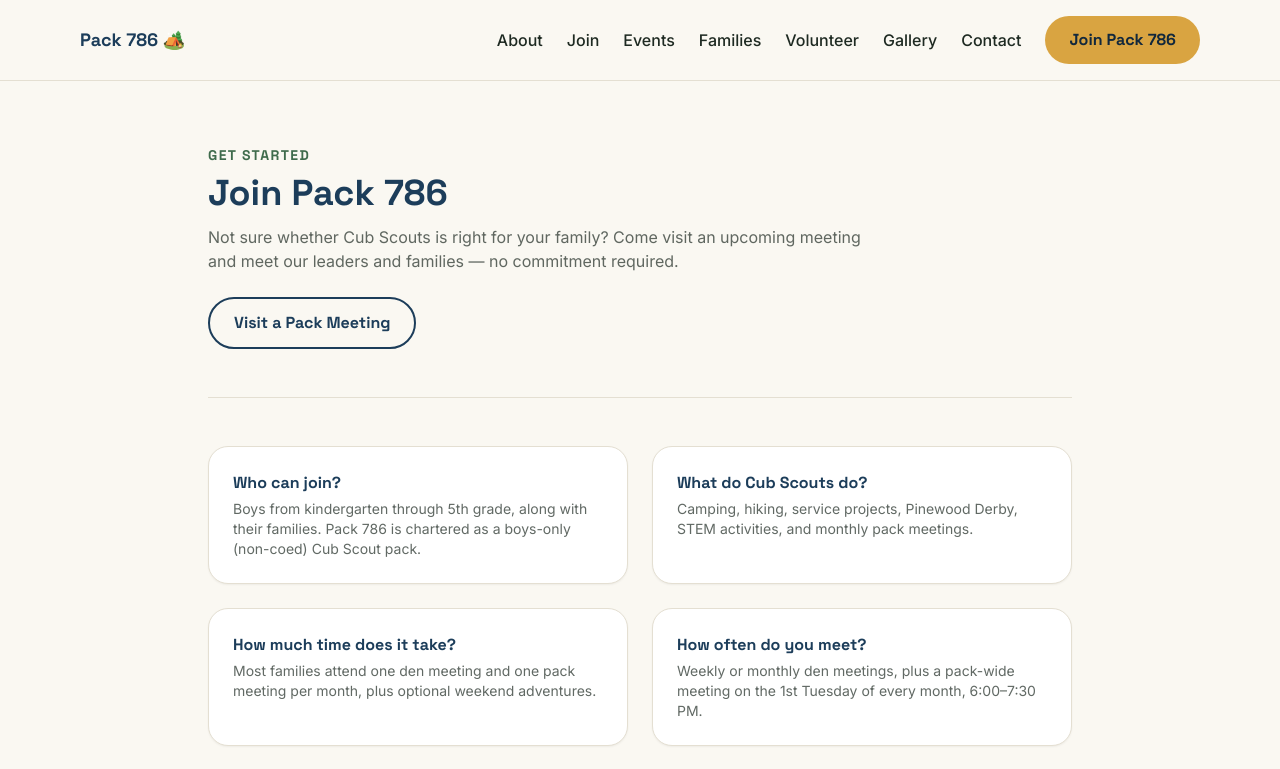
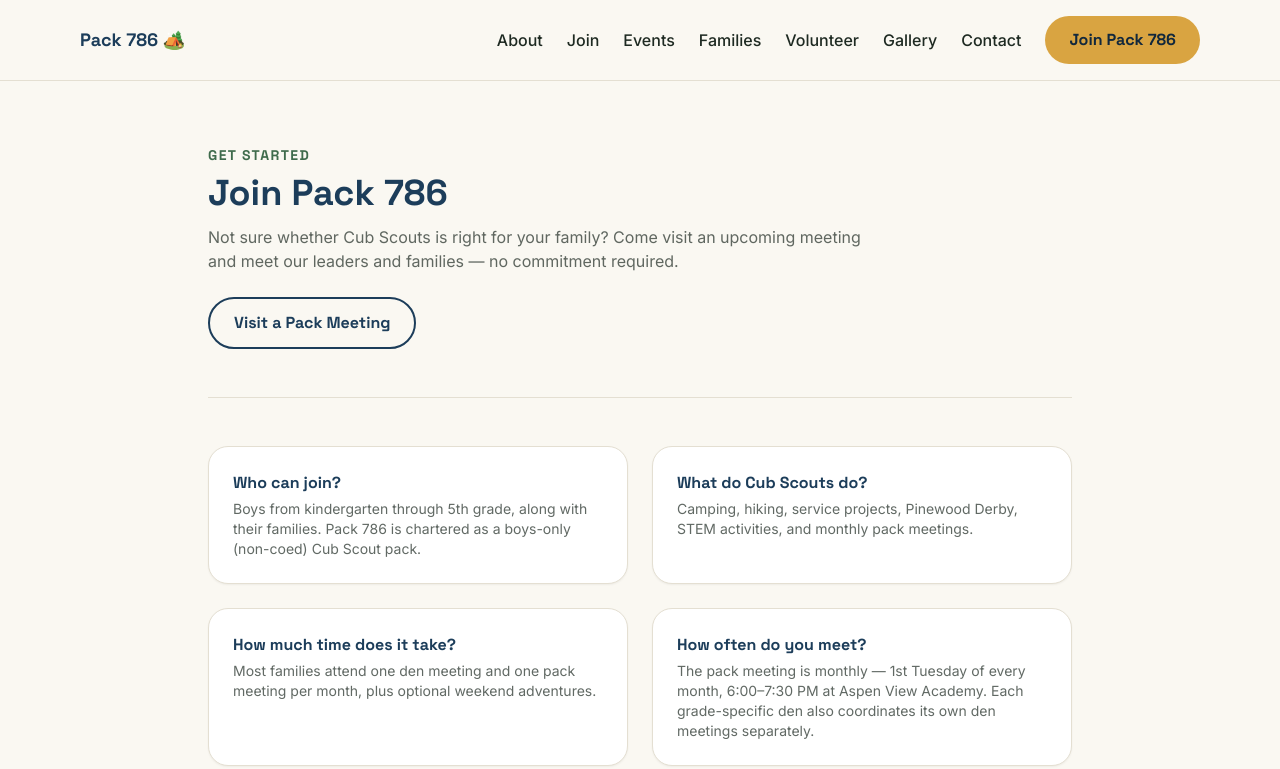
Before and after one commit to beachsomewhere/pack786-website, a Next.js app: page /join in a window 1280 px wide. Shown: the top 769 px of the page. Built offline with nearby package versions, Linux system fonts and the light colour scheme.

Commit message:
Clarify pack vs. den meeting cadence in FAQ

```diff
--- a/app/join/page.tsx
+++ b/app/join/page.tsx
@@ -8,7 +8,7 @@
   { q: "Who can join?", a: "Boys from kindergarten through 5th grade, along with their families. Pack 786 is chartered as a boys-only (non-coed) Cub Scout pack." },
   { q: "What do Cub Scouts do?", a: "Camping, hiking, service projects, Pinewood Derby, STEM activities, and monthly pack meetings." },
   { q: "How much time does it take?", a: "Most families attend one den meeting and one pack meeting per month, plus optional weekend adventures." },
-  { q: "How often do you meet?", a: "Weekly or monthly den meetings, plus a pack-wide meeting on the 1st Tuesday of every month, 6:00–7:30 PM." },
+  { q: "How often do you meet?", a: "The pack meeting is monthly — 1st Tuesday of every month, 6:00–7:30 PM at Aspen View Academy. Each grade-specific den also coordinates its own den meetings separately." },
   { q: "How involved do parents need to be?", a: "Cub Scouting is a family program. Parents attend with their Scout, and many pitch in on events — no prior Scouting experience needed." },
   { q: "What about uniforms and handbooks?", a: "Each Scout wears a Cub Scout uniform and receives a rank handbook, available through local Scouting retailers or online." },
 ];
```
